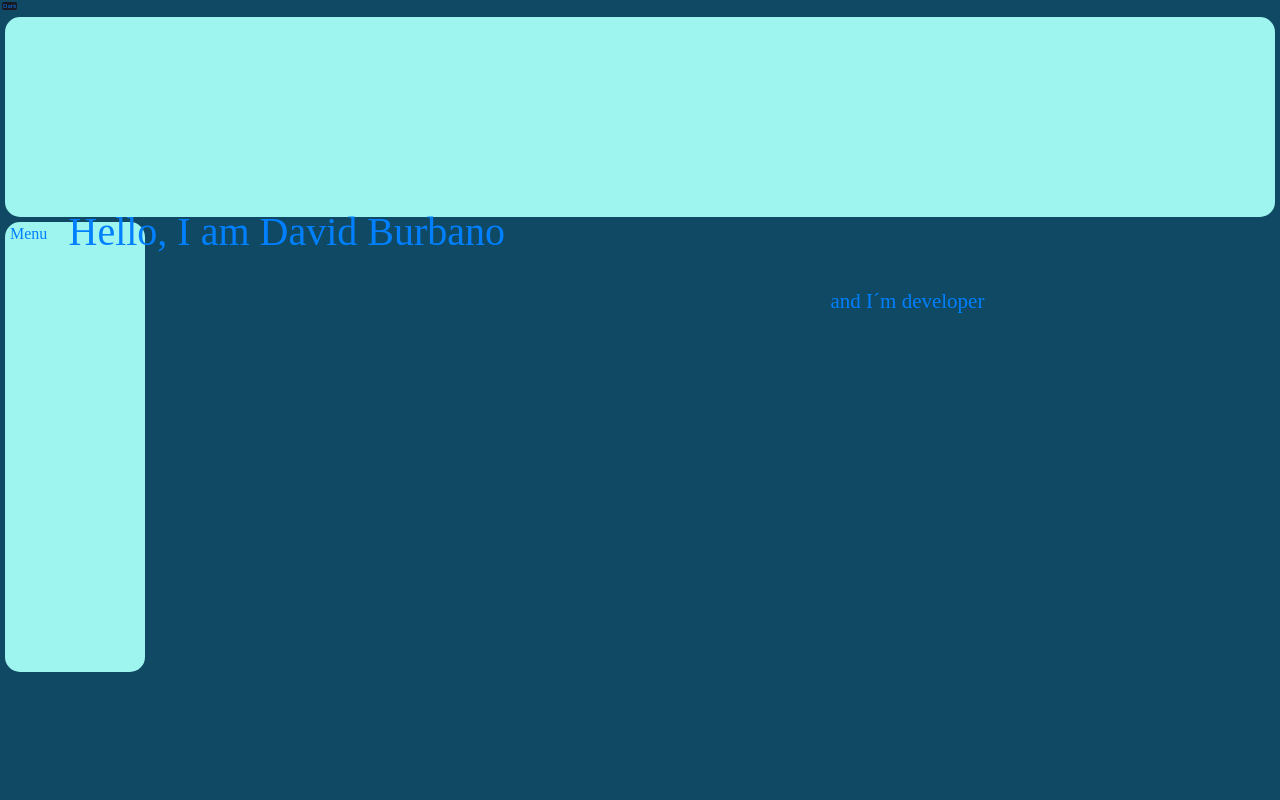
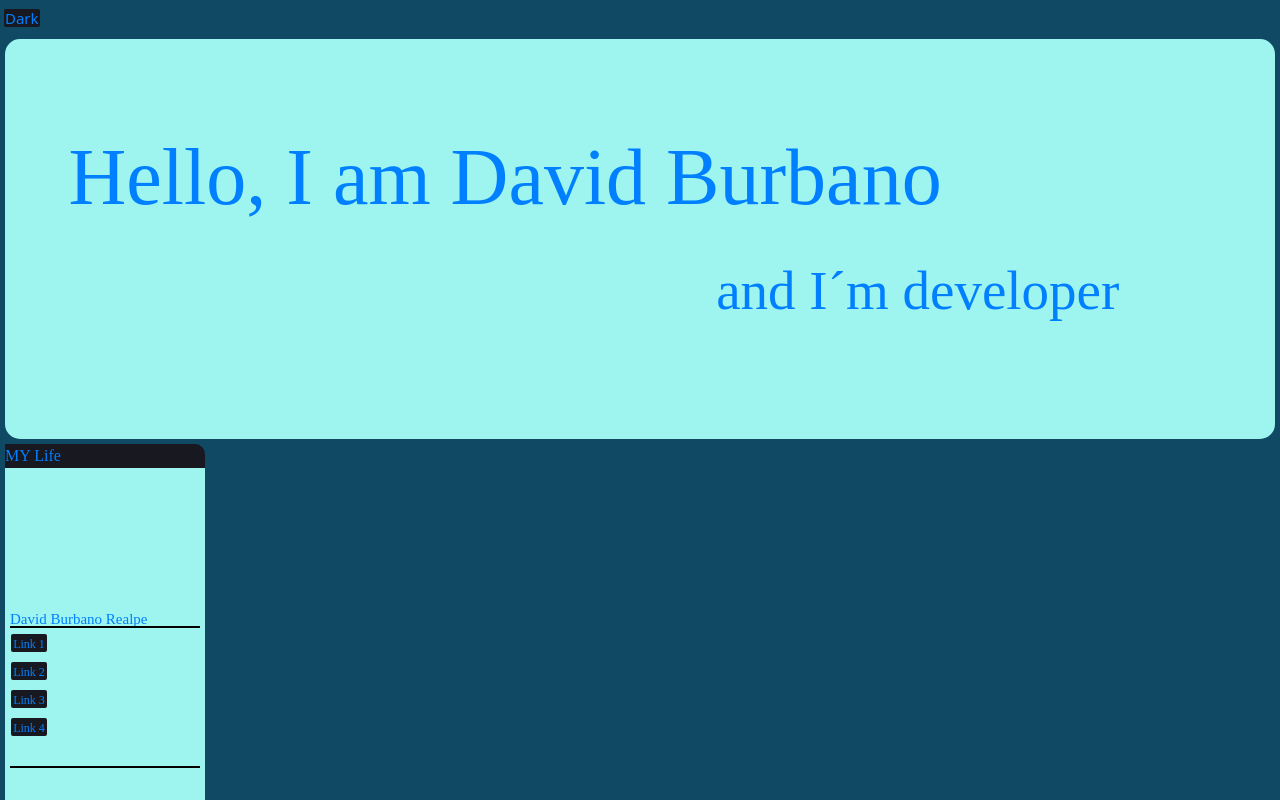
Before and after one commit to davidburbano85/My-Portfolio, an Angular app in the folder portfolio 2022/my-portfolio/: page / in a window 1280 px wide. Shown: the top 800 px of the page. Built offline with nearby package versions, Linux system fonts and the light colour scheme.

Commit message:
init sidebar

```diff
--- a/portfolio 2022/my-portfolio/src/app/components/header-padre/header-padre.component.css
+++ b/portfolio 2022/my-portfolio/src/app/components/header-padre/header-padre.component.css
@@ -1,42 +1,41 @@
 
 .header
 {
-
     margin-top: 5px;
 }
 
 
 
 .backDark {
-    margin-top: 0px;
+    margin-top: 8px;
     margin-left: 5px;
     margin-right: 5px;
     width: flex;
-    height: 200px;
+    height: 400px;
     padding: 0px;
     border: 0px;
     border-radius: 15px;
 }
 
 .backligth {
-    margin-top: 0px;
+    margin-top: 8px;
     margin-left: 5px;
     margin-right: 5px;
     width: flex;
-    height: 200px;
+    height: 400px;
     padding: 0px;
     border: 0px;
     border-radius: 15px;
 }
 
 .backgroundBoton{
-    position: relative;
+
     margin-top: 0px;
     display: flex;
     width: max-content;
     align-items: center;
     height: min-content;
-    padding: 2px;
+    padding: 4px;
     border-radius: 5px;
     cursor: pointer;
     overflow: hidden;
@@ -52,16 +51,17 @@
 }
 
 .btn1{
+    margin-top: 50x;
     align-items: center;
     display: flex;
-    border: 3px;
-    height: 8px;
+    border: 1px;
+    height: 18px;
     background-color: rgb(16, 238, 223);
     padding: 1px;
-    font-size: 6px;
+    font-size: 15px;
     color: #0080FF;
     border-radius: 2px;
-    position: relative;
+    width: 36px;
 }
 
 :hover.btn1{
@@ -69,34 +69,36 @@
 }
 
 .btns{
+    margin-top: 5px;
     align-items: center;
     display: flex;
     border: 1px;
-    height: 8px;
+    height: 18px;
     background-color: rgb(24, 24, 32);
     padding-left: 1px;
-    font-size: 6px;
+    font-size: 15px;
     border-radius: 2px;
     color: #0080FF;
-    width: 15px;
+    width: 36px;
 }
 
 :hover.btns {
     background-color: rgb(158, 244, 238);
 }
 .name{
+
     align-items: center;
     margin-left: 5%;
-    font-size: 40px;
-    background: none;
-    padding-top: 15%;
+    font-size: 80px;
+    background: none ;
+    padding-top: 90px;
     font-family: 'Pangolin', cursive;
 }
 
 .am{
 align-items: center;
-margin-left: 65% ;
-font-size: 21px;
+margin-left: 56% ;
+font-size: 55px;
 background: none;
 padding-top: 2%;
 font-family: 'Pangolin', cursive;
--- a/portfolio 2022/my-portfolio/src/app/components/rigth/rigth.component.css
+++ b/portfolio 2022/my-portfolio/src/app/components/rigth/rigth.component.css
@@ -1,21 +1,156 @@
+
+
 .rClaro{
-    margin: 5px;
-    background-color:rgb(158, 244, 238);
-    width: 140px;
-    height: 450px;
+    background-color: rgb(158, 244, 238);
+    color:  #0080FF;
+    font-family: 'Pangolin', cursive;
     border-radius: 15px;
-    margin-block-end: 5px;
-    color:  #0080FF;
+    margin-left: 5px;
     padding-left: 5px;
-    font-family: 'Pangolin', cursive;
+
+
+    /* background-image: assets/image; */
 }
-.rOscuro{
+/* .rOscuro{
     margin: 5px;
     background-color:  rgb(24, 24, 32);
     width: 140px;
-    height: 450px;
     border-radius: 15px;
     color:  #0080FF;
     padding-left: 5px;
     font-family: 'Pangolin', cursive;
+} */
+
+
+
+
+/* *** LO ANTERIOR SOLO ES MODO OSCLURO Y CLARO******
+***********************************************
+**********************************
+*********************************** */
+
+.bodyExpanded {
+    margin-top: 5px;
+    display: flex;
 }
+
+
+
+
+.sideMenu{
+    padding-top: 0px;
+   margin-top: 45px;
+   text-decoration: none;
+   height: 160px;
+   width: 190px;
+   border-radius: none;
+   background-color:none;
+   box-sizing: border-box;
+   border-bottom: solid 2px black;
+
+}
+
+.myLife{
+    background-color: rgb(24, 24, 32);
+    margin-left: -5px ;
+    border-top-right-radius: 10px;
+    width: 200px;
+    padding: 0;
+}
+
+#title{
+    margin-top: 140px;
+    height: 20px;
+    box-sizing: border-box;
+    border-bottom:  solid 2px black;
+    font-size: 15px;
+    overflow: hidden;
+    padding: 0px;
+}
+
+#menuBtn {
+    vertical-align: middle;
+    height: 100px;
+    padding: 0  20px px;
+
+}
+.btns1{
+    margin-top: 2px;
+    padding:1px;
+    vertical-align: middle;
+    /* background-color:#0080FF ; */
+    height: min-content;
+    width: min-content;
+    border-radius: 5px;
+    transition: 1.5s;
+
+}
+:hover.btns1{
+    background-color: #0080FF;
+    box-shadow: 0 0 10px #0080FF, 0 0 40px #0080FF, 0 0 80px #0080FF;
+    opacity: .8;
+}
+
+
+
+.btn1{
+    /* vertical-align: middle; */
+    margin-top: 2px;
+    border: 1px;
+    height: 18px;
+    background-color:   rgb(24, 24, 32);
+    padding-top: 1px;
+    font-size: 12px;
+    border-radius: 2px;
+    color: #0080FF;
+    width: 36px;
+    transition: 1s;
+    align-items:  center center;
+}
+
+
+:hover.btn1{
+    /* background: #0080FF; */
+    opacity: 0.7;
+    box-shadow: 0 0 10px #0080FF, 0 0 40px #0080FF, 0 0 80px #0080FF;
+    transition-delay: 0s;
+    }
+
+#mainContainer{
+    margin-top: 240px;
+    padding: 20px;
+    box-sizing: border-box;
+}
+
+
+
+
+
+
+
+
+
+/* **************MODO COLAPSADO**************
+********************************************
+****************************************** */
+
+/* inicio menú*/
+
+/* .bodyMenuCollapsed{
+    background-color: red;
+    width: 20px;
+    height: 100%;
+    margin: 5px;
+    padding: 0;
+}
+#mainContainer{
+    color: white;
+}
+#sideMenu{
+    background-color: blue;
+    color: white;
+    position: fixed;
+    height: 100%;
+    left: 0;
+    top: 0;
+} */
--- a/portfolio 2022/my-portfolio/src/app/components/rigth/rigth.component.html
+++ b/portfolio 2022/my-portfolio/src/app/components/rigth/rigth.component.html
@@ -1,18 +1,59 @@
+<div class="bodyExpanded" id="bodyExpanded">
+    <div class="rClaro" *ngIf="!oscuro">
+
+        <div class="myLife">MY Life</div>
+        <!-- INICIO MENÚ -->
+        <div class="sideMenu" id="menuExpanded">
+
+            <div id="header">
+                <div id="title"><span>David Burbano Realpe</span></div>
+                <div id="menuBtn">
+                    <div class="btns1">
+                        <button class="btn1">Link 1</button> <br>
+                    </div>
+                    <div class="btns1">
+                        <button class="btn1">Link 2</button> <br>
+                    </div>
+                    <div class="btns1">
+                        <button class="btn1"> Link 3</button> <br>
+                    </div>
+                    <div class="btns1">
+                        <button class="btn1"> Link 4</button> <br>
+                    </div>
+
+                </div>
+            </div>
+        </div>
+        <!-- PERFIL -->
+<!--
+        <div id="profile">
+            <div id="photo"><img src="" alt=""></div>
+            <div id="name"><span>David Burbano</span></div>
+        </div> -->
+
+        <!-- <div id="mItem">
+            <div class="item">
+                <div class="icon"><img src="" alt=""></div>
+                <div id="title"><span>cloud service</span></div>
+            </div>
+        </div>
+
+        <div id="itemSeparator">
+
+        </div>-->
+
+        <div id="mainContainer"> walcome</div>
+
+    </div>
+
+
+    <!-- FIN LADO OSCURO -->
 
 
 
-    <!-- <div class="rClaro" *ngIf="!oscuro">claro</div>    -->
-    <!-- <div class="rClaro" *ngIf="oscuro">claro</div>   -->
-    <div>
-        <div>
+
+
+
+
     <div class="rOscuro" *ngIf="oscuro">Menu</div>
 </div>
-    <div *ngIf="!oscuro" class="rClaro" >Menu</div>
-    </div>
-
-    <!-- <div class="rOscuro" *ngIf="!oscuro">oscuro</div>  -->
-<!--
- <div class="rOscuro" *ngIf="!oscuro">
-
-<div class="rClaro" *ngIf="oscuro">
- -->
```
Also changed, not shown: portfolio 2022/my-portfolio/src/assets/image.jpeg (added).
